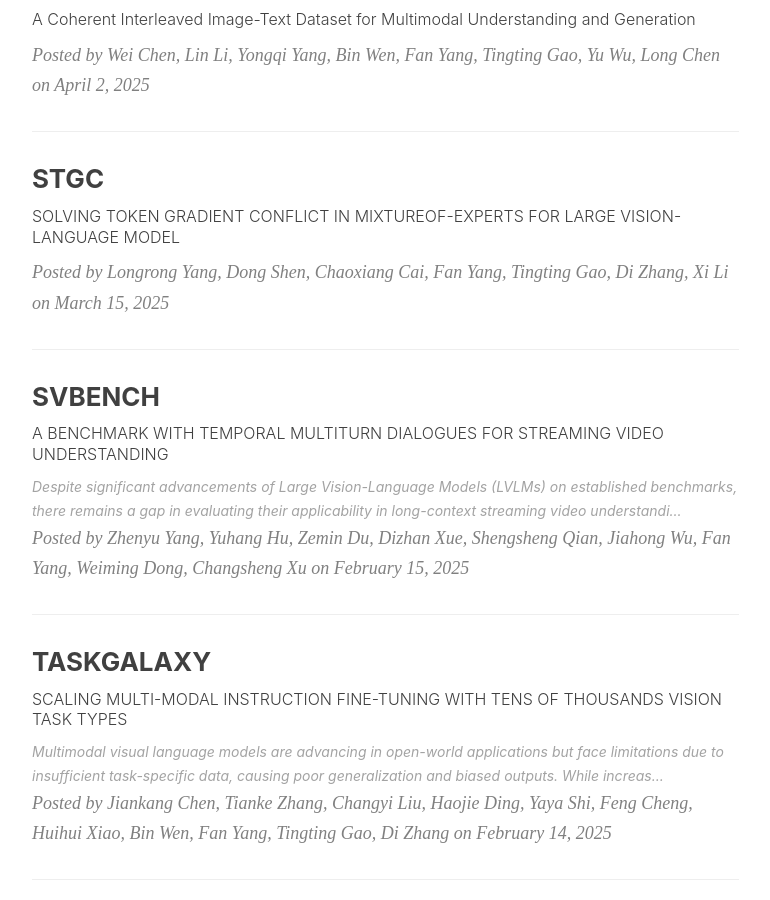
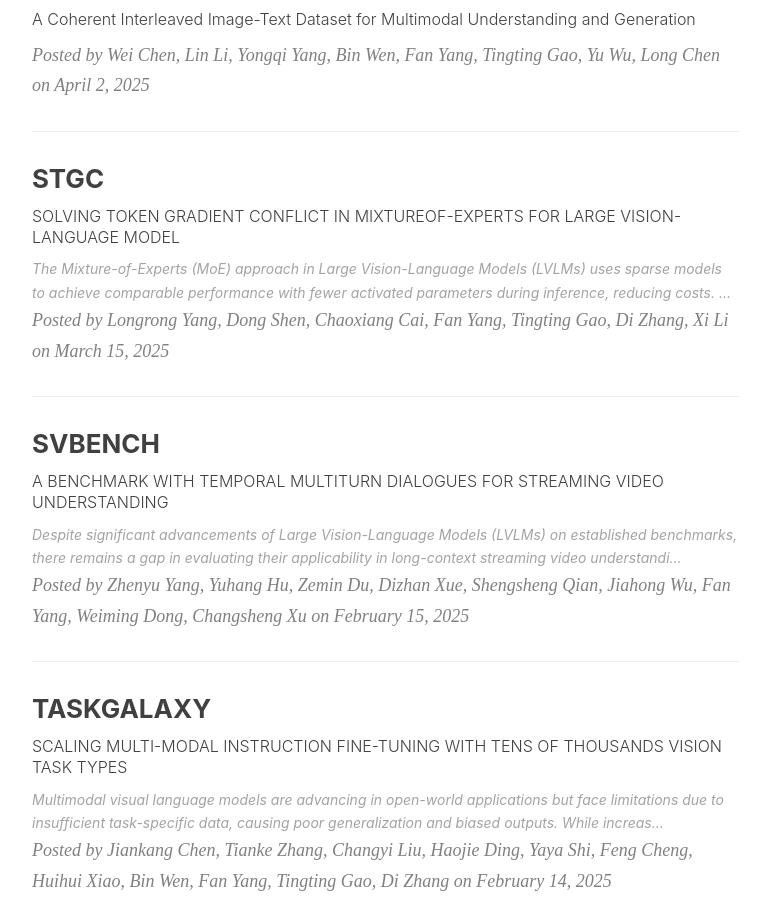
Before and after one commit to Kwai-Keye/kwai-keye.github.io, a Jekyll site: the page built from index.html, in a window 1280 px wide and 900 px high, scrolled down 730 px. Shown: the whole window, without its empty margins (233-1003 px from the left). Built offline with Jekyll 4.4.1, drawn with Linux system fonts in a browser that asks for light colours; nearby versions of some CDN libraries; the list of posts is cut into pages by our own code; comment, search, counter and statistics services are not loaded.

Commit message:
Update 2025-03-15-STGC.markdown

```diff
--- a/_posts/2025-03-15-STGC.markdown
+++ b/_posts/2025-03-15-STGC.markdown
@@ -4,5 +4,7 @@ title:      "STGC"
 subtitle:   "SOLVING TOKEN GRADIENT CONFLICT IN MIXTUREOF-EXPERTS FOR LARGE VISION-LANGUAGE MODEL"
 date:       2025-03-15
 author:     "Longrong Yang, Dong Shen, Chaoxiang Cai, Fan Yang, Tingting Gao, Di Zhang, Xi Li"
-header-img: "img/post-bg-2015.jpg"
+header-img: "img/STGC.jpg"
 ---
+
+The Mixture-of-Experts (MoE) approach in Large Vision-Language Models (LVLMs) uses sparse models to achieve comparable performance with fewer activated parameters during inference, reducing costs. However, existing MoE methods employ routers that are not optimized for distinct parameter optimization directions from tokens within an expert, causing severe interference between tokens. To address this, we propose **Solving Token Gradient Conflict (STGC)**, which utilizes token-level gradient analysis to identify conflicting tokens in experts and adds a tailored regularization loss to encourage routing conflicting tokens away from their current experts, thereby reducing intra-expert interference. STGC serves as a plug-in for diverse LVLM methods, with extensive experiments demonstrating its effectiveness. The code will be available at [https://github.com/longrongyang/STGC](https://github.com/longrongyang/STGC).
```
